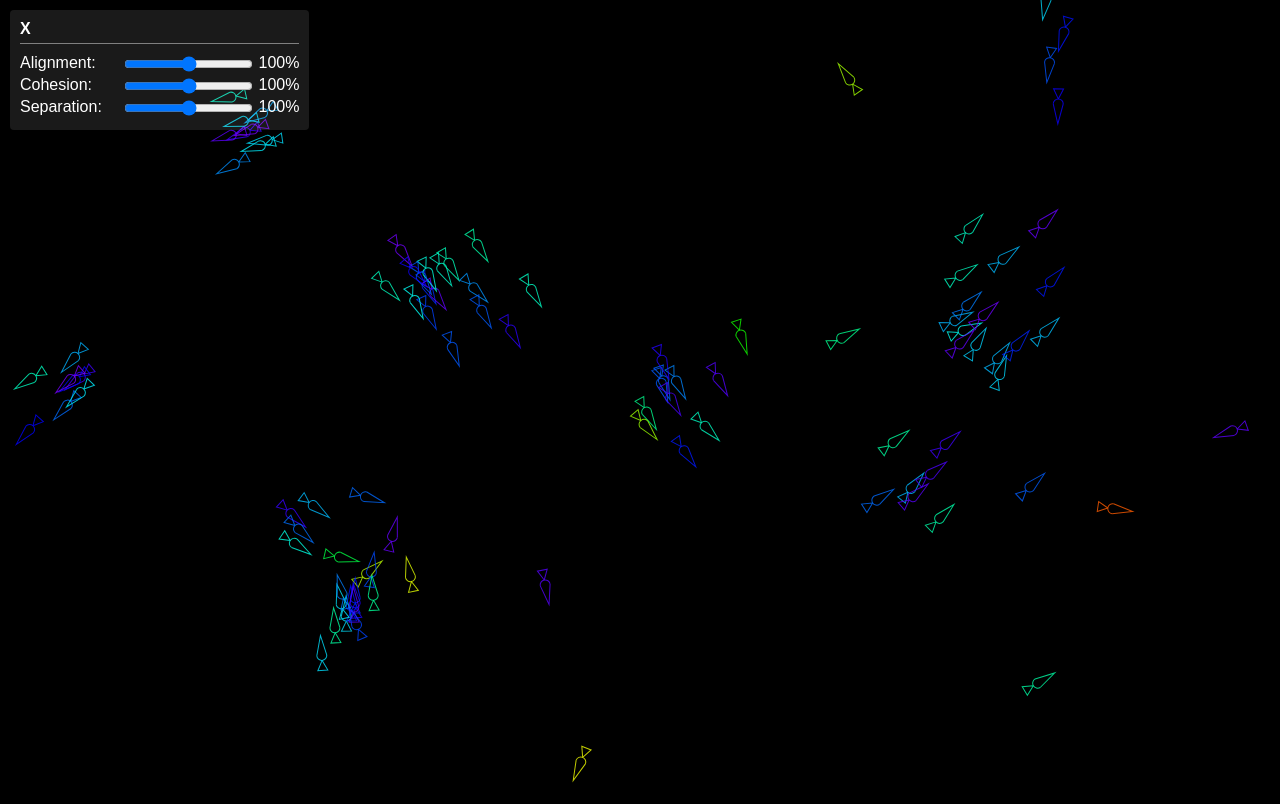
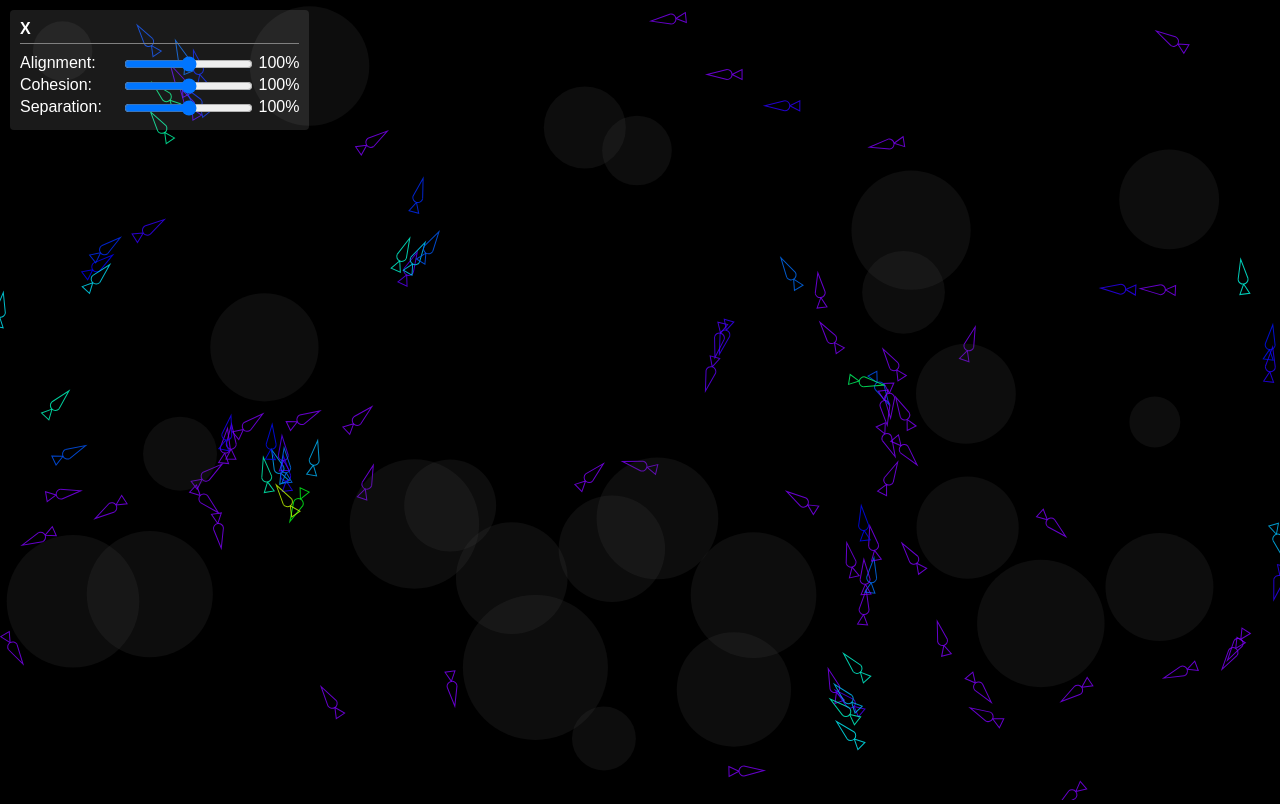
Before and after one commit to Christian-Adler/js_flocking_simulation, a plain HTML site: page index.html in a window 1280 px wide. Drawn offline with Linux system fonts and the light colour scheme.

Commit message:
add obstacles

```diff
--- a/boid.mjs
+++ b/boid.mjs
@@ -1,5 +1,6 @@
 import {Vector} from "./vector.mjs";
 import {getAlignmentFactor, getCohesionFactor, getSeparationFactor} from "./statics.mjs";
+import {Obstacle} from "./obstacle.mjs";
 
 let idProvider = 0;
 
@@ -7,7 +8,23 @@ class Boid {
   constructor(worldWidth, worldHeight) {
     this.id = ++idProvider;
     // this.position = new Vector(0, 0);
-    this.position = new Vector((Math.random()) * worldWidth, (Math.random()) * worldHeight);
+
+    let foundPos = false;
+    let tryCount = 0;
+    while (!foundPos && tryCount < 20) {
+      foundPos = true;
+      tryCount++;
+      this.position = new Vector((Math.random()) * worldWidth, (Math.random()) * worldHeight);
+
+      for (const obstacle of Obstacle.obstacles) {
+        const distance = this.position.distance(obstacle.position);
+        if (distance < obstacle.r) {
+          foundPos = false;
+          break;
+        }
+      }
+    }
+
     this.velocity = Vector.fromAngle(Math.random() * (2 * Math.PI)).mult(Math.random());
     this.acceleration = new Vector(0, 0);
     this.perceptionRadius = 50;
@@ -21,6 +38,7 @@ class Boid {
     const alignment = Vector.zero();
     const cohesion = Vector.zero();
     const separation = Vector.zero();
+    const obstacleAvoidance = Vector.zero();
 
     for (const other of boids) {
       if (other.id === this.id) continue;
@@ -53,23 +71,41 @@ class Boid {
       separation.subVec(this.velocity);
       separation.limit(this.maxForce);
     }
-    return {alignment, cohesion, separation};
+
+    for (const obstacle of Obstacle.obstacles) {
+      const distance = this.position.distance(obstacle.position);
+      if (distance < this.perceptionRadius + obstacle.r) {
+        const diff = this.position.clone().subVec(obstacle.position);
+        diff.mult(1 / this.perceptionRadius);
+        obstacleAvoidance.addVec(diff);
+      }
+    }
+
+    return {alignment, cohesion, separation, obstacleAvoidance};
   }
 
   flock(boids) {
-    const {alignment, cohesion, separation} = this.alignAndCohesionAndSeparation(boids);
-    // this.acceleration = alignment;
-    // this.acceleration = lerpVec(this.acceleration, alignment, 0.1);
-    // this.acceleration = lerpVec(this.acceleration, cohesion, 0.1);
-    // this.acceleration = lerpVec(this.acceleration, alignment.addVec(cohesion), 0.1);
+    const {alignment, cohesion, separation, obstacleAvoidance} = this.alignAndCohesionAndSeparation(boids);
     this.acceleration.addVec(alignment.mult(getAlignmentFactor()));
     this.acceleration.addVec(cohesion.mult(getCohesionFactor()));
     this.acceleration.addVec(separation.mult(getSeparationFactor()));
+
+    // Remove direction to obstacle from vector
+    // https://stackoverflow.com/questions/5060082/eliminating-a-direction-from-a-vector
+    if (!this.velocity.isZero() && !obstacleAvoidance.isZero()) {
+      const obstacleNormVec = obstacleAvoidance.normalize();
+      const dotProductVal = this.velocity.clone().dotProduct(obstacleNormVec);
+      const negVelocity = this.velocity.clone().subVec(obstacleNormVec.mult(dotProductVal));
+      this.acceleration.addVec(negVelocity);
+    }
   }
 
   update(worldWidth, worldHeight) {
     this.position.addVec(this.velocity);
-    this.velocity.addVec(this.acceleration);
+    if (this.acceleration.isZero())
+      this.velocity.mult(1.01);
+    else
+      this.velocity.addVec(this.acceleration);
     this.velocity.limit(this.maxSpeed);
     this.acceleration.mult(0);
     this.edges(worldWidth, worldHeight);
--- a/index.html
+++ b/index.html
@@ -82,6 +82,7 @@
 <script src="utils.mjs" type="module"></script>
 <script src="statics.mjs" type="module"></script>
 <script src="vector.mjs" type="module"></script>
+<script src="obstacle.mjs" type="module"></script>
 <script src="boid.mjs" type="module"></script>
 <script src="flock.mjs" type="module"></script>
 <script src="main.mjs" type="module"></script>
--- a/main.mjs
+++ b/main.mjs
@@ -1,5 +1,7 @@
 import {Flock} from "./flock.mjs";
 import {setAlignmentFactor, setCohesionFactor, setSeparationFactor} from "./statics.mjs";
+import {Vector} from "./vector.mjs";
+import {Obstacle} from "./obstacle.mjs";
 
 const canvas = document.getElementById("canvas");
 const ctx = canvas.getContext('2d');
@@ -24,6 +26,11 @@ const updateWorldSettings = () => {
 
 updateWorldSettings();
 
+const oR = 50;
+for (let i = 0; i < Math.floor(worldWidth / 50); i++) {
+  new Obstacle(new Vector((worldWidth - oR * 2) * Math.random() + oR, (worldHeight - oR * 2) * Math.random() + oR), oR / 2 + oR * Math.random());
+}
+
 const flock = new Flock(100, worldWidth, worldHeight);
 
 
@@ -41,6 +48,8 @@ const update = () => {
   flock.draw(ctx);
 
   ctx.restore();
+
+  Obstacle.draw(ctx);
 
   updateWorldSettings();
 
@@ -73,3 +82,5 @@ switchInputs.addEventListener('click', (e) => {
   else
     e.target.innerText = 'X';
 });
+
+// TODO predator, follow a boid?
--- /dev/null
+++ b/obstacle.mjs
@@ -0,0 +1,28 @@
+class Obstacle {
+  static  obstacles = [];
+
+  constructor(position, r) {
+    this.position = position;
+    this.r = r;
+    Obstacle.obstacles.push(this);
+  }
+
+  draw(ctx) {
+    ctx.save();
+    ctx.translate(this.position.x, this.position.y);
+    ctx.fillStyle = 'rgba(64,64,64,0.2)';
+    ctx.beginPath();
+    ctx.arc(0, 0, this.r, 0, Math.PI * 2);
+    // ctx.stroke();
+    ctx.fill();
+    ctx.restore();
+  }
+
+  static draw(ctx) {
+    for (const obstacle of Obstacle.obstacles) {
+      obstacle.draw(ctx);
+    }
+  }
+}
+
+export {Obstacle};
```
